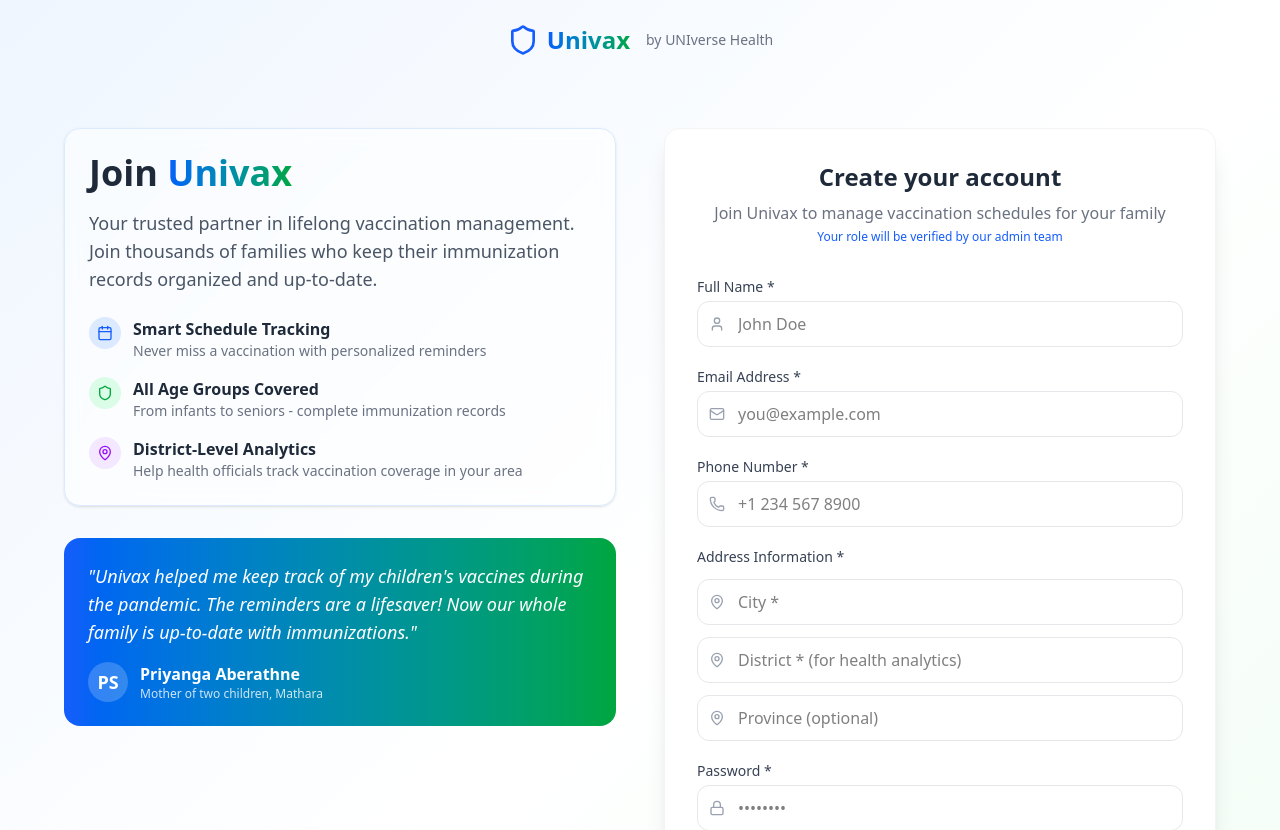
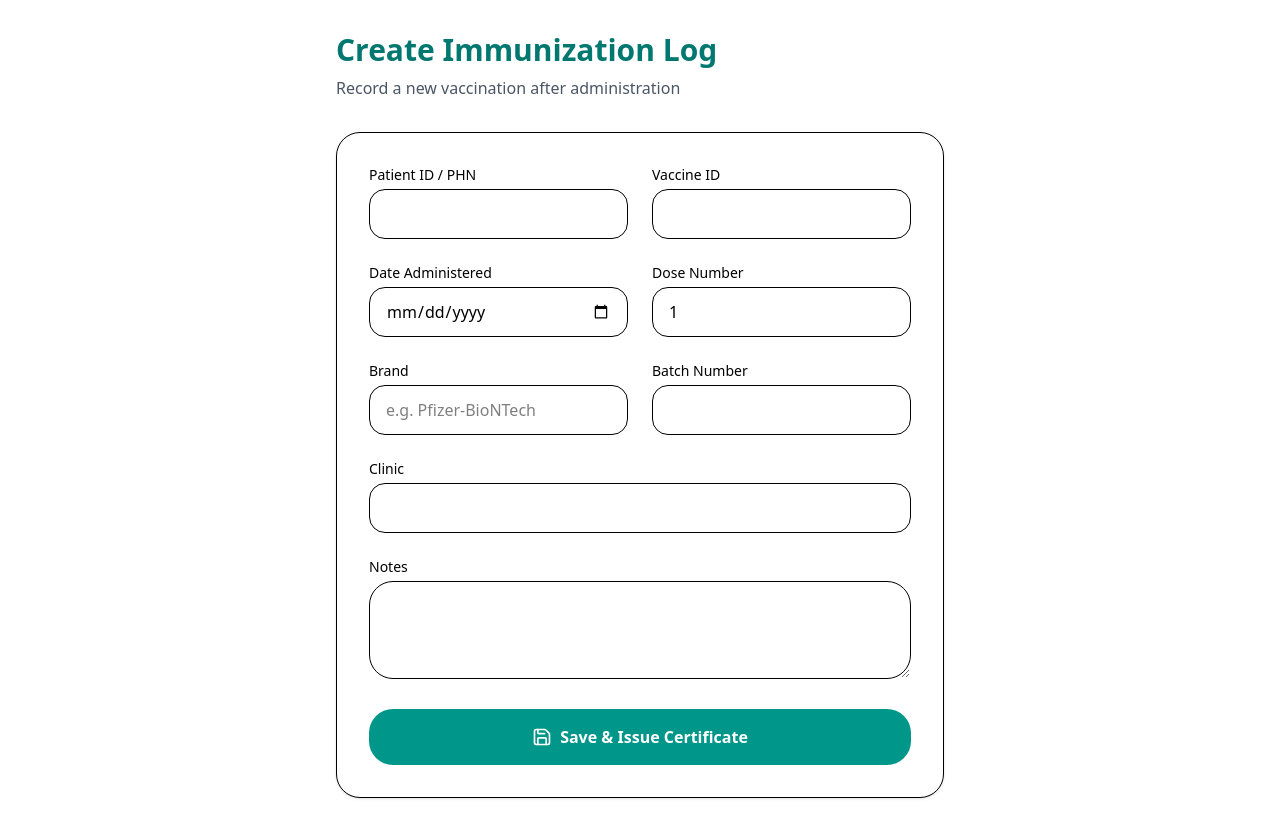
Before and after one commit to JanishaMadunith/UniVax, a React app in the folder Frontend/: page /doctor/create-log in a window 1280 px wide. Before the commit this address led to /signup. Shown: the top 830 px of the page. Built offline with nearby package versions, Linux system fonts and the light colour scheme; no server answers; the HTML template or start-up script is replaced by a standard one.

Commit message:
Update the project with needed files

```diff
--- a/Frontend/src/App.jsx
+++ b/Frontend/src/App.jsx
@@ -19,6 +19,8 @@ import AdminClinics from './components/admin/AdminClinics';
 import AdminAppointments from './components/admin/AdminAppointments';
 import AdminVaccines from './components/admin/AdminVaccines';
 import AdminDoses from './components/admin/AdminDoses';
+import DoctorCreateLog from './components/Logger/DoctorCreateLog';
+import PatientImmunizationLogs from './components/Logger/PatientImmunizationLogs';
 
 function App() {
   return (
@@ -46,6 +48,9 @@ function App() {
         <Route path="/doctor/doses" element={<DoctorDoses />} />
         <Route path="/doctor/profile" element={<DoctorProfile />} />
 
+        <Route path="/patient/immunization-logs" element={<PatientImmunizationLogs />} />
+        <Route path="/doctor/create-log" element={<DoctorCreateLog />} />
+
         {/* Admin Routes */}
         <Route path="/admin/dashboard" element={<AdminDashboard />} />
         <Route path="/admin/users" element={<AdminUsers />} />
--- /dev/null
+++ b/Frontend/src/components/Logger/DoctorCreateLog.jsx
@@ -0,0 +1,97 @@
+import React, { useState } from 'react';
+import axios from 'axios';
+import { toast } from 'react-toastify';
+import { Save } from 'lucide-react';
+
+const DoctorCreateLog = () => {
+  const [form, setForm] = useState({
+    userId: '',
+    vaccineId: '',
+    dateAdministered: '',
+    doseNumber: 1,
+    clinic: '',
+    brand: '',
+    batchNumber: '',
+    notes: ''
+  });
+
+  const token = localStorage.getItem('token');
+
+  const handleChange = (e) => {
+    setForm({ ...form, [e.target.name]: e.target.value });
+  };
+
+  const handleSubmit = async (e) => {
+    e.preventDefault();
+    try {
+      await axios.post('http://localhost:3000/api/logs', form, {
+        headers: { Authorization: `Bearer ${token}` }
+      });
+      toast.success('Log created successfully!');
+      setForm({ userId: '', vaccineId: '', dateAdministered: '', doseNumber: 1, clinic: '', brand: '', batchNumber: '', notes: '' });
+    } catch (err) {
+      toast.error('Failed to create log');
+    }
+  };
+
+  return (
+    <div className="p-8 max-w-2xl mx-auto">
+      <h1 className="text-3xl font-bold text-teal-700 mb-2">Create Immunization Log</h1>
+      <p className="text-gray-600 mb-8">Record a new vaccination after administration</p>
+
+      <form onSubmit={handleSubmit} className="bg-white rounded-3xl shadow-sm border p-8 space-y-6">
+        <div className="grid grid-cols-2 gap-6">
+          <div>
+            <label className="block text-sm font-medium mb-1">Patient ID / PHN</label>
+            <input type="text" name="userId" value={form.userId} onChange={handleChange} required className="w-full border rounded-2xl px-4 py-3" />
+          </div>
+          <div>
+            <label className="block text-sm font-medium mb-1">Vaccine ID</label>
+            <input type="text" name="vaccineId" value={form.vaccineId} onChange={handleChange} required className="w-full border rounded-2xl px-4 py-3" />
+          </div>
+        </div>
+
+        <div className="grid grid-cols-2 gap-6">
+          <div>
+            <label className="block text-sm font-medium mb-1">Date Administered</label>
+            <input type="date" name="dateAdministered" value={form.dateAdministered} onChange={handleChange} required className="w-full border rounded-2xl px-4 py-3" />
+          </div>
+          <div>
+            <label className="block text-sm font-medium mb-1">Dose Number</label>
+            <input type="number" name="doseNumber" value={form.doseNumber} onChange={handleChange} min="1" required className="w-full border rounded-2xl px-4 py-3" />
+          </div>
+        </div>
+
+        <div className="grid grid-cols-2 gap-6">
+          <div>
+            <label className="block text-sm font-medium mb-1">Brand</label>
+            <input type="text" name="brand" value={form.brand} onChange={handleChange} required className="w-full border rounded-2xl px-4 py-3" placeholder="e.g. Pfizer-BioNTech" />
+          </div>
+          <div>
+            <label className="block text-sm font-medium mb-1">Batch Number</label>
+            <input type="text" name="batchNumber" value={form.batchNumber} onChange={handleChange} required className="w-full border rounded-2xl px-4 py-3" />
+          </div>
+        </div>
+
+        <div>
+          <label className="block text-sm font-medium mb-1">Clinic</label>
+          <input type="text" name="clinic" value={form.clinic} onChange={handleChange} required className="w-full border rounded-2xl px-4 py-3" />
+        </div>
+
+        <div>
+          <label className="block text-sm font-medium mb-1">Notes</label>
+          <textarea name="notes" value={form.notes} onChange={handleChange} rows="3" className="w-full border rounded-3xl px-4 py-3" />
+        </div>
+
+        <button
+          type="submit"
+          className="w-full bg-teal-600 hover:bg-teal-700 text-white py-4 rounded-3xl font-semibold flex items-center justify-center gap-2"
+        >
+          <Save size={20} /> Save & Issue Certificate
+        </button>
+      </form>
+    </div>
+  );
+};
+
+export default DoctorCreateLog;
--- /dev/null
+++ b/Frontend/src/components/Logger/PatientImmunizationLogs.jsx
@@ -0,0 +1,119 @@
+import React, { useState, useEffect } from 'react';
+import axios from 'axios';
+import { toast } from 'react-toastify';
+import { FileText, Calendar, Download, Eye } from 'lucide-react';
+
+const PatientImmunizationLogs = () => {
+  const [logs, setLogs] = useState([]);
+  const [loading, setLoading] = useState(true);
+  const [selectedLog, setSelectedLog] = useState(null);
+
+  const token = localStorage.getItem('token');
+
+  useEffect(() => {
+    fetchLogs();
+  }, []);
+
+  const fetchLogs = async () => {
+    try {
+      const res = await axios.get('http://localhost:3000/api/logs', {
+        headers: { Authorization: `Bearer ${token}` }
+      });
+      setLogs(res.data);
+    } catch (err) {
+      toast.error('Failed to load logs');
+    } finally {
+      setLoading(false);
+    }
+  };
+
+  const handleView = (log) => {
+    setSelectedLog(log);
+  };
+
+  if (loading) return <div className="text-center py-10">Loading your immunization history...</div>;
+
+  return (
+    <div className="p-6 max-w-6xl mx-auto">
+      <h1 className="text-3xl font-bold text-teal-700 mb-2">Immunization History</h1>
+      <p className="text-gray-600 mb-8">All your vaccination records with brand & batch details</p>
+
+      <div className="grid grid-cols-1 lg:grid-cols-3 gap-6">
+        {/* List */}
+        <div className="lg:col-span-2">
+          <div className="bg-white rounded-2xl shadow-sm border border-gray-100">
+            {logs.length === 0 ? (
+              <p className="text-center py-12 text-gray-500">No logs found yet</p>
+            ) : (
+              logs.map((log) => (
+                <div key={log._id} className="flex items-center justify-between p-5 border-b last:border-none hover:bg-gray-50">
+                  <div>
+                    <div className="font-semibold">{log.vaccineId?.name || 'Vaccine'}</div>
+                    <div className="text-sm text-gray-500">
+                      {new Date(log.dateAdministered).toLocaleDateString()} • Dose {log.doseNumber}
+                    </div>
+                    <div className="text-xs text-teal-600 mt-1">{log.clinic}</div>
+                  </div>
+                  <button
+                    onClick={() => handleView(log)}
+                    className="flex items-center gap-2 px-4 py-2 bg-teal-600 text-white rounded-xl hover:bg-teal-700"
+                  >
+                    <Eye size={18} /> View
+                  </button>
+                </div>
+              ))
+            )}
+          </div>
+        </div>
+
+        {/* Detail Sidebar */}
+        <div className="bg-white rounded-2xl shadow-sm border border-gray-100 p-6 h-fit sticky top-6">
+          {selectedLog ? (
+            <>
+              <h2 className="text-xl font-semibold mb-4">Log Details</h2>
+              <div className="space-y-4 text-sm">
+                <div>
+                  <span className="text-gray-500">Date:</span>
+                  <p className="font-medium">{new Date(selectedLog.dateAdministered).toLocaleDateString()}</p>
+                </div>
+                <div>
+                  <span className="text-gray-500">Vaccine:</span>
+                  <p className="font-medium">{selectedLog.vaccineId?.name}</p>
+                </div>
+                <div>
+                  <span className="text-gray-500">Brand:</span>
+                  <p className="font-medium">{selectedLog.brand}</p>
+                </div>
+                <div>
+                  <span className="text-gray-500">Batch No:</span>
+                  <p className="font-medium">{selectedLog.batchNumber}</p>
+                </div>
+                <div>
+                  <span className="text-gray-500">Clinic:</span>
+                  <p className="font-medium">{selectedLog.clinic}</p>
+                </div>
+                <div>
+                  <span className="text-gray-500">Notes:</span>
+                  <p className="text-gray-600">{selectedLog.notes || 'No notes'}</p>
+                </div>
+              </div>
+
+              {selectedLog.digitalCertificate && (
+                <button className="mt-8 w-full flex items-center justify-center gap-2 bg-teal-600 text-white py-3 rounded-2xl hover:bg-teal-700">
+                  <Download size={20} /> Download Certificate
+                </button>
+              )}
+            </>
+          ) : (
+            <div className="text-center text-gray-400 py-12">
+              <FileText size={48} className="mx-auto mb-3" />
+              Select a log to view details
+            </div>
+          )}
+        </div>
+      </div>
+    </div>
+  );
+};
+
+export default PatientImmunizationLogs;
```
Also changed, not shown: 2 other files (tests, documents, lock files or other folders).
